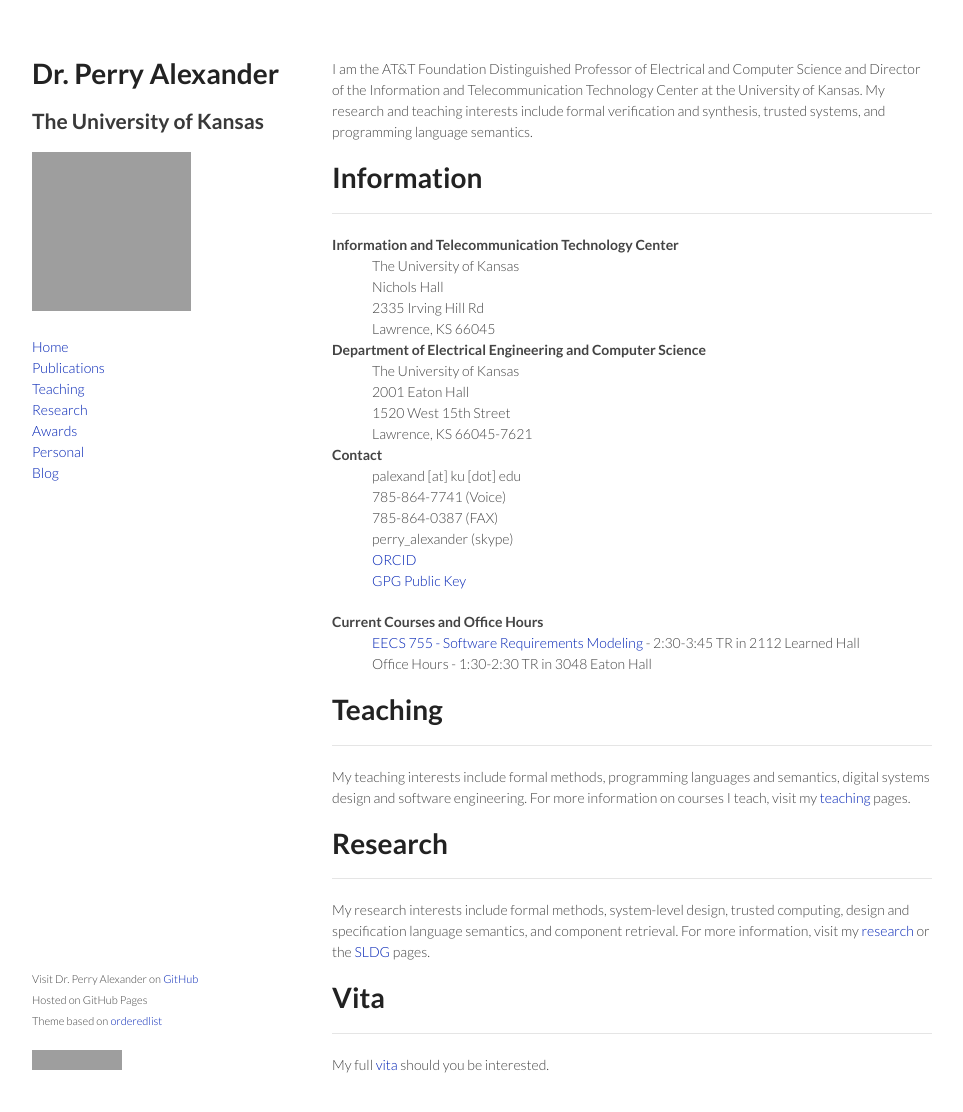
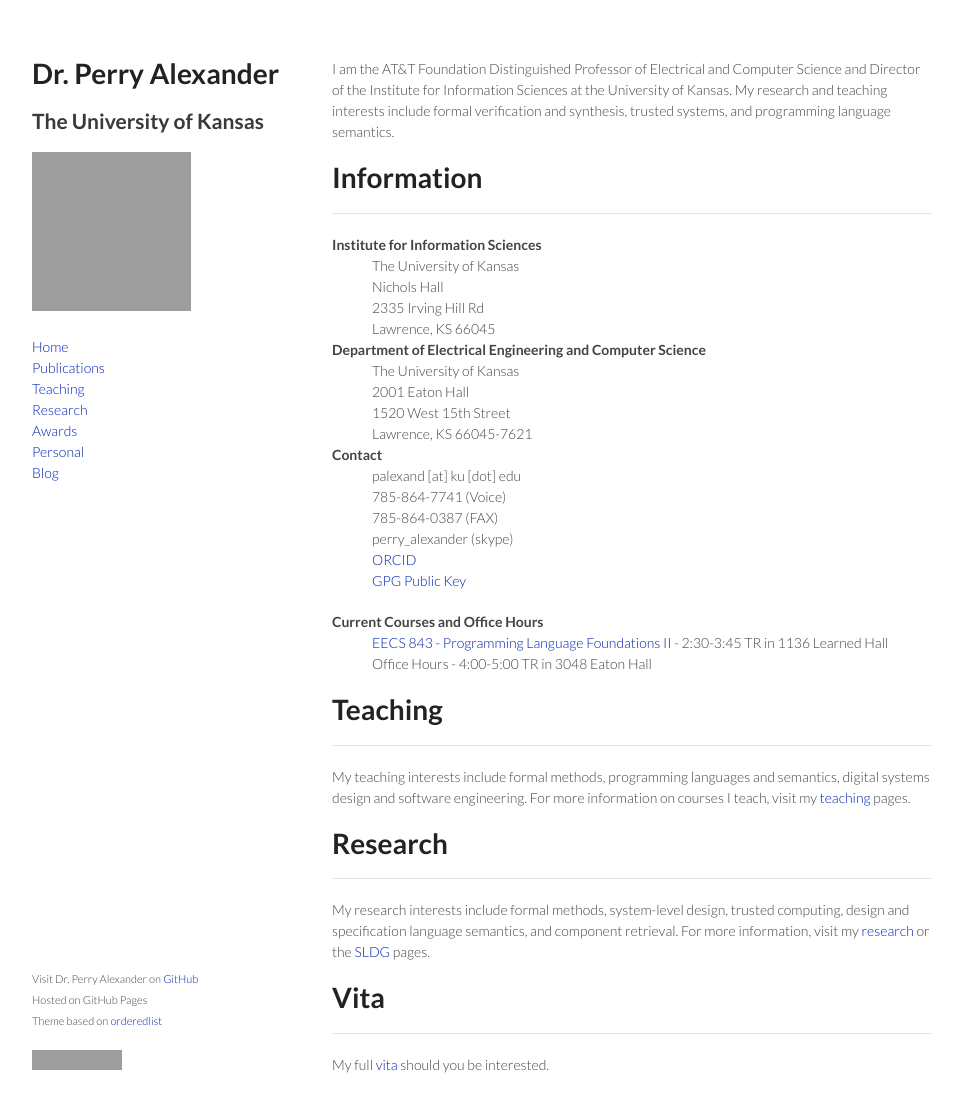
Before and after one commit to palexand/palexand.github.io, a Jekyll site: the page built from index.md, in a window 1280 px wide and 1145 px high. Shown: the top 1112 px of the window, without its empty margins (158-1121 px from the left). Built offline with Jekyll 4.4.1, drawn with Linux system fonts in a browser that asks for light colours; grey boxes are pictures that could not be loaded.

Commit message:
cleaning up for fall22

```diff
--- a/_config.yml
+++ b/_config.yml
@@ -3,7 +3,7 @@ account: palexand
 github: https://github.com/palexand
 title: Dr. Perry Alexander
 subtitle: The University of Kansas
-ohrs: 1:30-2:30 TR
+ohrs: 4:00-5:00 TR
 markdown: kramdown
 name: WPA
 description: Perry Alexander's Website
--- a/_data/teaching.yml
+++ b/_data/teaching.yml
@@ -24,13 +24,13 @@
   github: palexand
   repo: eecs755
   description: Software Requirements Modeling is an advanced introduction to modern techniques for specification, verification and implementation of software systems. Topics covered are equally useful for hardware and software verification. We will learn to write formal specifications, refine specifications and verify that implementations meet their requirements. Specific topics include axiomatic specification, invariants, algebraic types and induction, constructive specification, assume-guarantees style specification, safety and liveness, and natural deduction. Currently we use the Coq verification tool, but techniques learned apply equally well to other verification systems.
-  when: 2:30-3:45 TR
-  where: 2112 Learned Hall
 
 - name: EECS 843 - Programming Language Foundations II
   github: palexand
   repo: eecs843
   description: Programming Language Foundation II is an advanced introduction to programming language concepts, primarily related to type systems.  Topics covered vary from one offering to the next, but typically include recursive types, universally quantified types, System F, existentially quantified types, type operations and dependent types, System F-Omega and advanced subtyping techniques.  We will learn to define and verify semantics for type systems and algorithms for deciding type judgments.  Programming Language Foundations I or equivalent is a hard prerequisite for this course.
+  when: 2:30-3:45 TR
+  where: 1136 Learned Hall
 
 - name: EECS 800 - Decision Procedures & Model Checking
   github: palexand
--- a/index.md
+++ b/index.md
@@ -3,12 +3,13 @@ layout: frontpage
 title: Dr. Perry Alexander
 ---
 
-I am the AT&T Foundation Distinguished Professor of Electrical and Computer Science and Director of the Information and Telecommunication Technology Center at the University of Kansas.  My research and teaching interests include formal verification and synthesis, trusted systems, and programming language semantics.
+I am the AT&T Foundation Distinguished Professor of Electrical and
+Computer Science and Director of the Institute for Information Sciences at the University of Kansas.  My research and teaching interests include formal verification and synthesis, trusted systems, and programming language semantics.
 
 # Information
 -----
 
-Information and Telecommunication Technology Center
+Institute for Information Sciences
 : The University of Kansas
 : Nichols Hall
 : 2335 Irving Hill Rd
```
